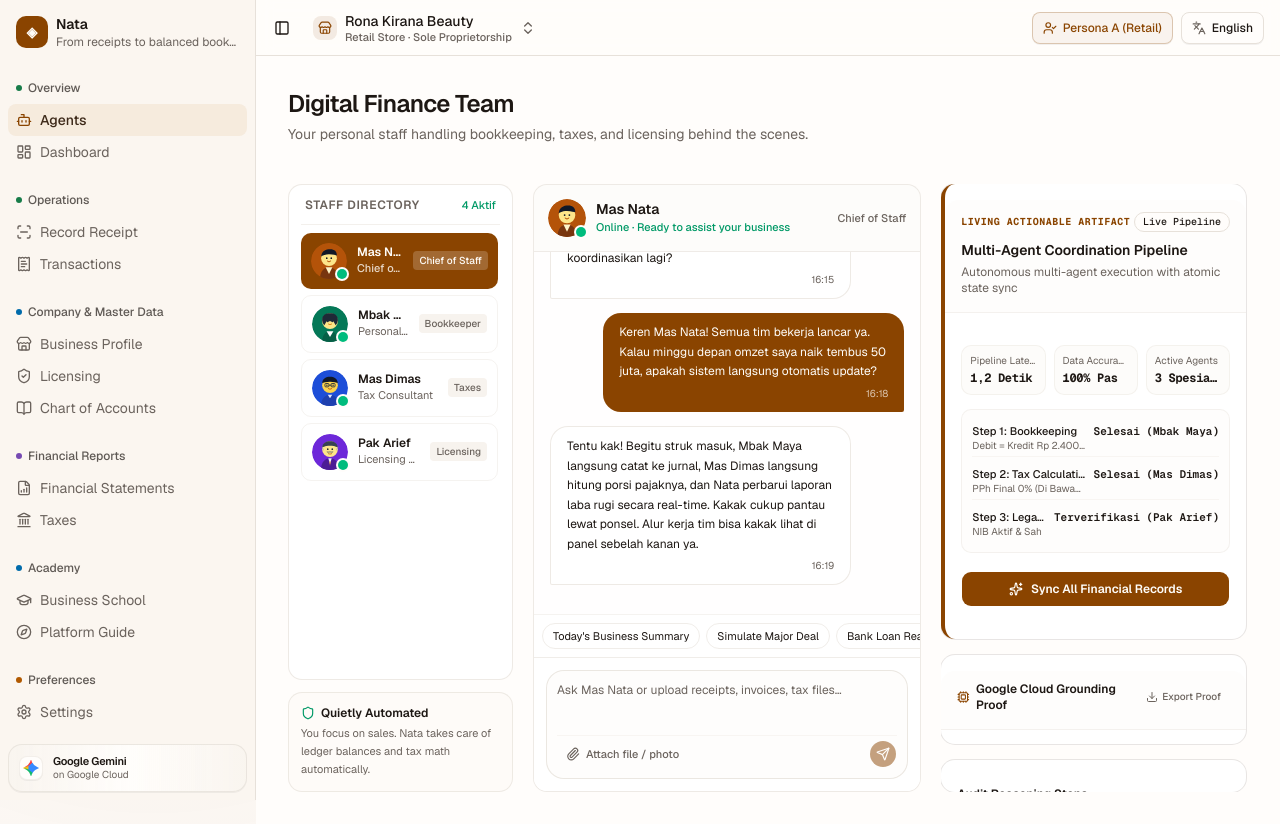
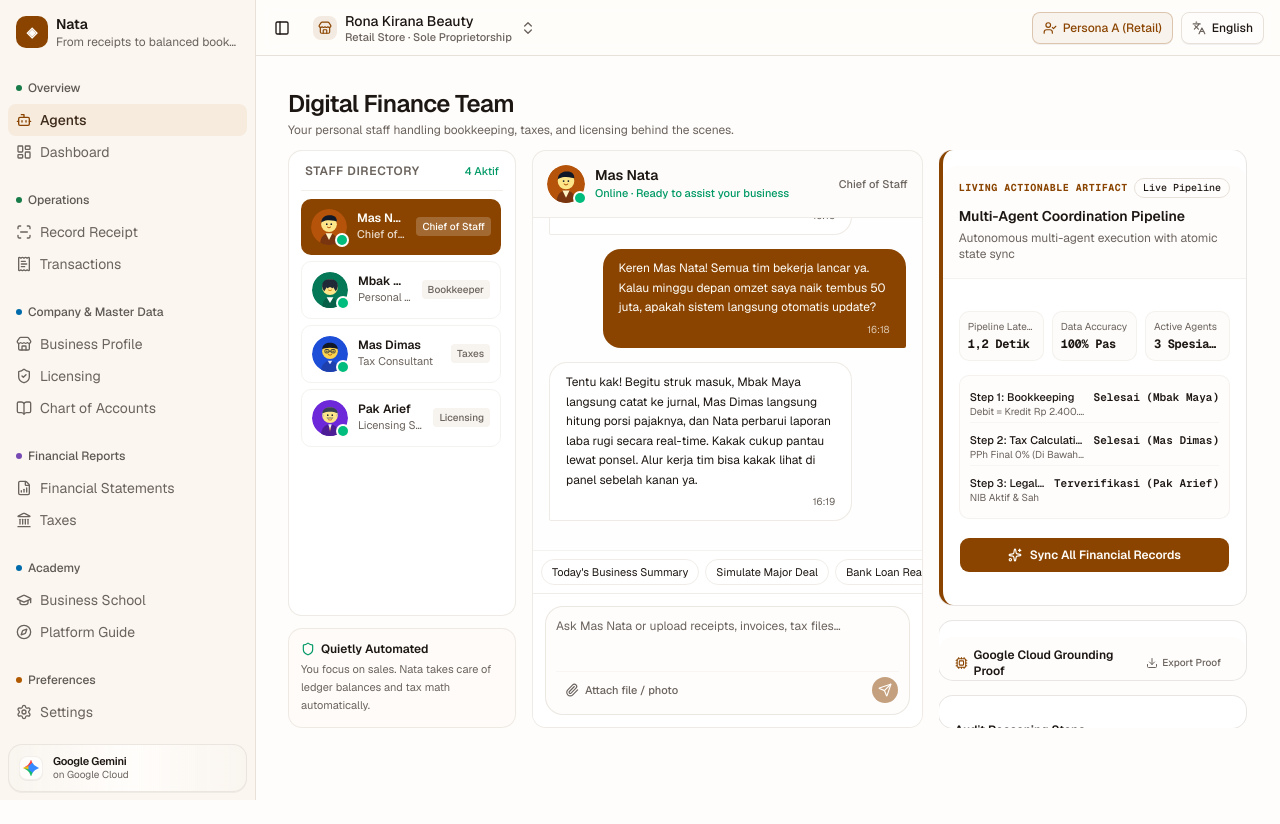
Before and after one commit to okihita/nata, a Next.js app in the folder web/: page /agents in a window 1280 px wide. After the commit the page ends 800 px from the top, so only its background shows below. Built offline with nearby package versions, Linux system fonts and the light colour scheme.

Commit message:
fix(agents): calibrate container viewport calculation to eliminate body scroll overflow

```diff
--- a/web/src/app/(app)/agents/page.tsx
+++ b/web/src/app/(app)/agents/page.tsx
@@ -164,20 +164,22 @@
   };
 
   return (
-    <div className="flex flex-col h-[calc(100vh-6rem)]">
-      <div className="shrink-0 mb-4">
-        <PageHeader
-          title={isEn ? "Digital Finance Team" : "Tim Keuangan Digital"}
-          subtitle={
-            isEn
+    <div className="flex flex-col h-[calc(100vh-8.5rem)] lg:h-[calc(100vh-10rem)] overflow-hidden">
+      <div className="shrink-0 mb-3 flex flex-wrap items-baseline justify-between gap-2">
+        <div>
+          <h1 className="text-xl lg:text-2xl font-semibold tracking-tight text-foreground">
+            {isEn ? "Digital Finance Team" : "Tim Keuangan Digital"}
+          </h1>
+          <p className="text-xs text-muted-foreground mt-0.5">
+            {isEn
               ? "Your personal staff handling bookkeeping, taxes, and licensing behind the scenes."
-              : "Tim asisten pribadi yang bekerja otomatis merapikan pembukuan, pajak, dan izin usaha Anda."
-          }
-        />
+              : "Tim asisten pribadi yang bekerja otomatis merapikan pembukuan, pajak, dan izin usaha Anda."}
+          </p>
+        </div>
       </div>
 
-      {/* 3-PANE WORKSPACE ARCHITECTURE (FULL HEIGHT) */}
-      <div className="grid grid-cols-1 lg:grid-cols-12 gap-5 items-stretch flex-1 min-h-0">
+      {/* 3-PANE WORKSPACE ARCHITECTURE (FIT VIEWPORT EXACTLY) */}
+      <div className="grid grid-cols-1 lg:grid-cols-12 gap-4 items-stretch flex-1 min-h-0 overflow-hidden">
         {/* PANE 1: LEFT SUB-SIDEBAR (STAFF LIST) - 3 COLS */}
         <aside className="lg:col-span-3 flex flex-col gap-3 h-full overflow-hidden">
           <div className="rounded-xl border border-border/70 bg-card p-3 shadow-none flex-1 flex flex-col overflow-hidden">
```
